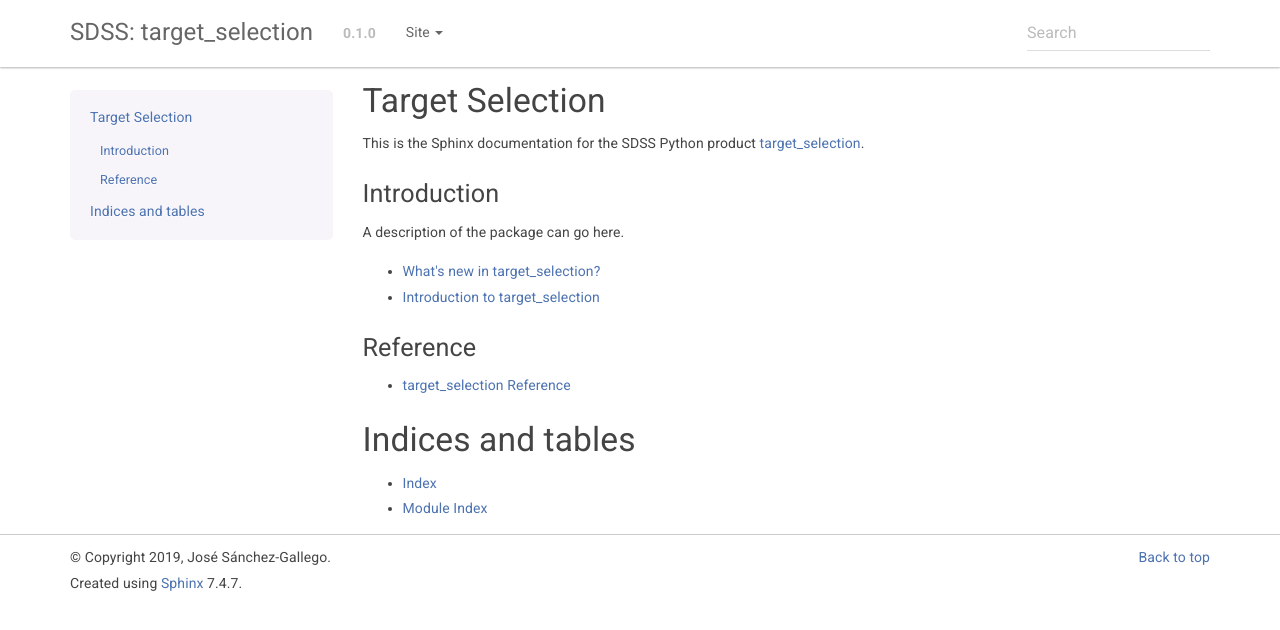
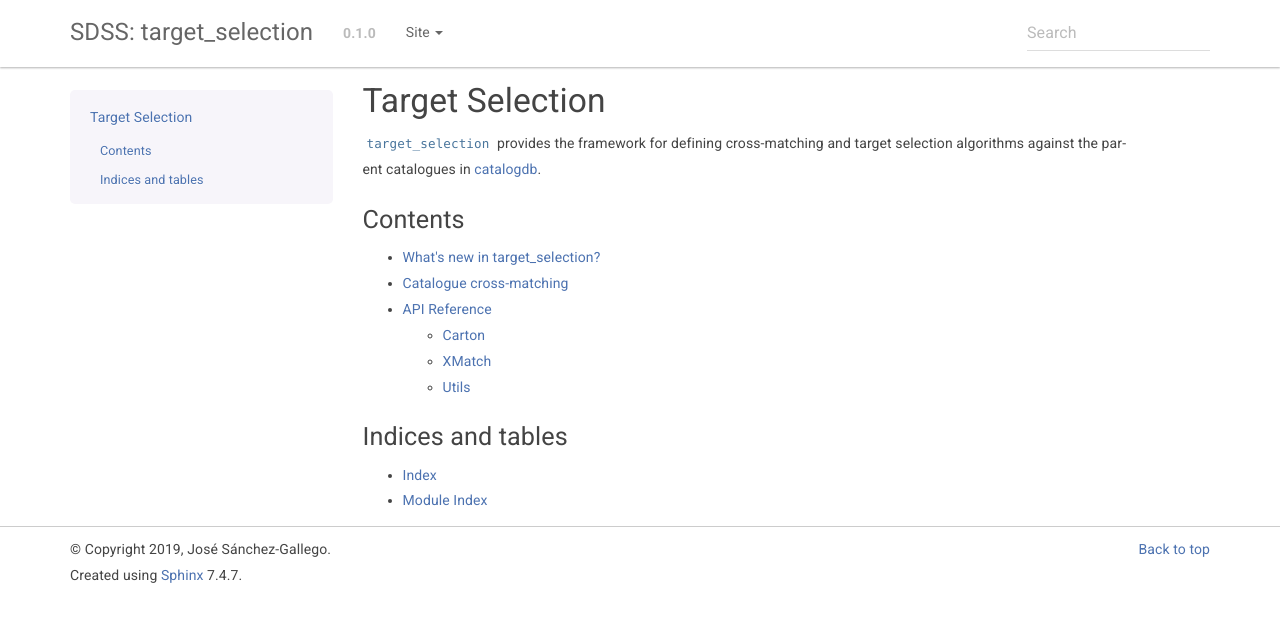
Before and after one commit to sdss/target_selection, a Sphinx documentation site: the page built from docs/sphinx/index.rst, in a window 1280 px wide. Shown: the top 630 px of the page. Built offline with Sphinx 7.4.7, drawn with Linux system fonts in a browser that asks for light colours; the version number is read from the project's files by our own code.

Commit message:
Reorganise documentation toc

```diff
--- a/docs/sphinx/api.rst
+++ b/docs/sphinx/api.rst
@@ -1,10 +1,8 @@
 
 .. _api:
 
-target_selection Reference
-==========================
-
-.. _api-carton:
+API Reference
+=============
 
 Carton
 ------
@@ -13,6 +11,8 @@ Carton
    :members: BaseCarton
    :undoc-members:
    :show-inheritance:
+
+.. _api-xmatch:
 
 XMatch
 ------
--- /dev/null
+++ b/docs/sphinx/cross-match.rst
@@ -0,0 +1,5 @@
+
+Catalogue cross-matching
+========================
+
+TBD. Refer to the `.XMatchPlanner` documentation for the time being.
--- a/docs/sphinx/index.rst
+++ b/docs/sphinx/index.rst
@@ -4,29 +4,21 @@
 Target Selection
 ================
 
-This is the Sphinx documentation for the SDSS Python product `target_selection <https://github.com/sdss/target_selection>`__.
+``target_selection`` provides the framework for defining cross-matching and target selection algorithms against the parent catalogues in `catalogdb <https://sdssdb.readthedocs.io/en/stable/_static/schema_graphs/auto/sdss5db.catalogdb.pdf>`__.
 
-Introduction
-------------
 
-A description of the package can go here.
+Contents
+--------
 
 .. toctree::
 
   What's new in target_selection? <changelog>
-  Introduction to target_selection <intro>
-
-Reference
----------
-
-.. toctree::
-   :maxdepth: 1
-
-   api
+  cross-match
+  api
 
 
 Indices and tables
-==================
+------------------
 
 * :ref:`genindex`
 * :ref:`modindex`
```
Also changed, not shown: docs/sphinx/intro.rst (deleted, +0 -7 lines).
